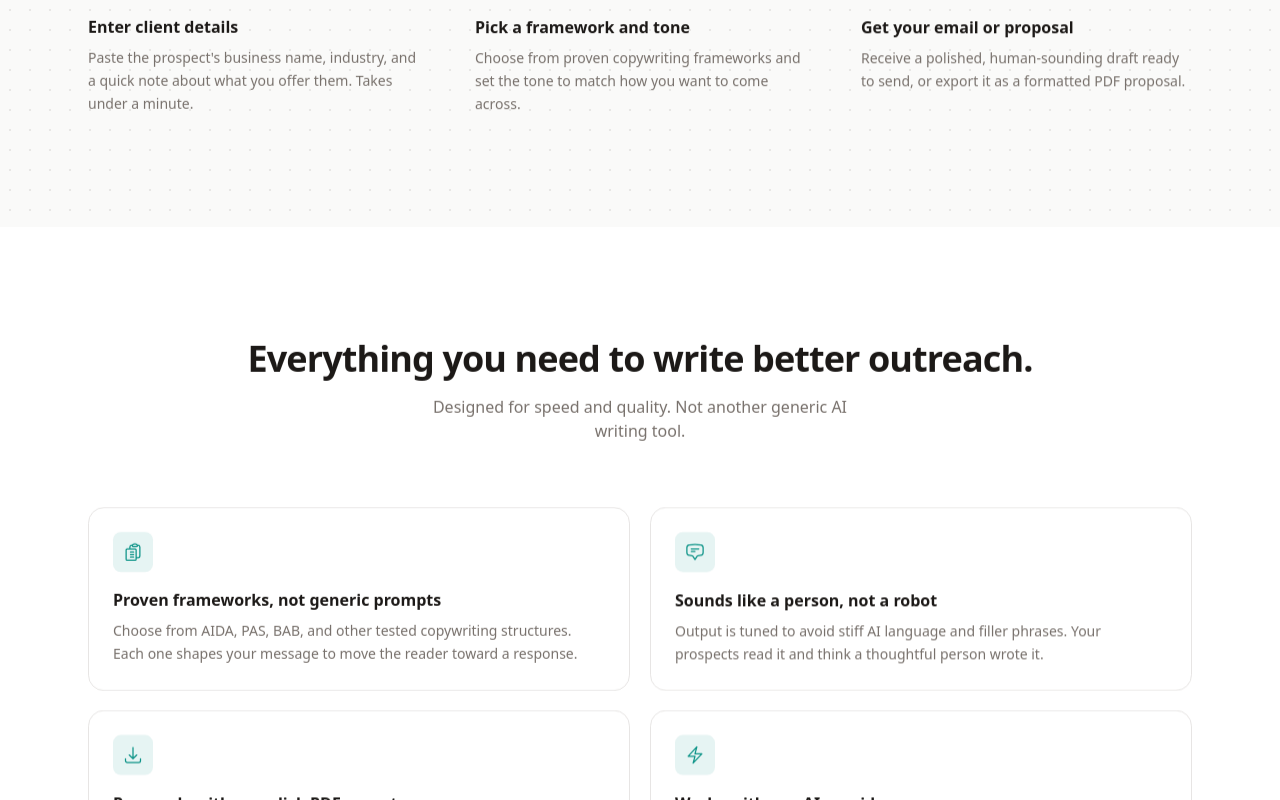
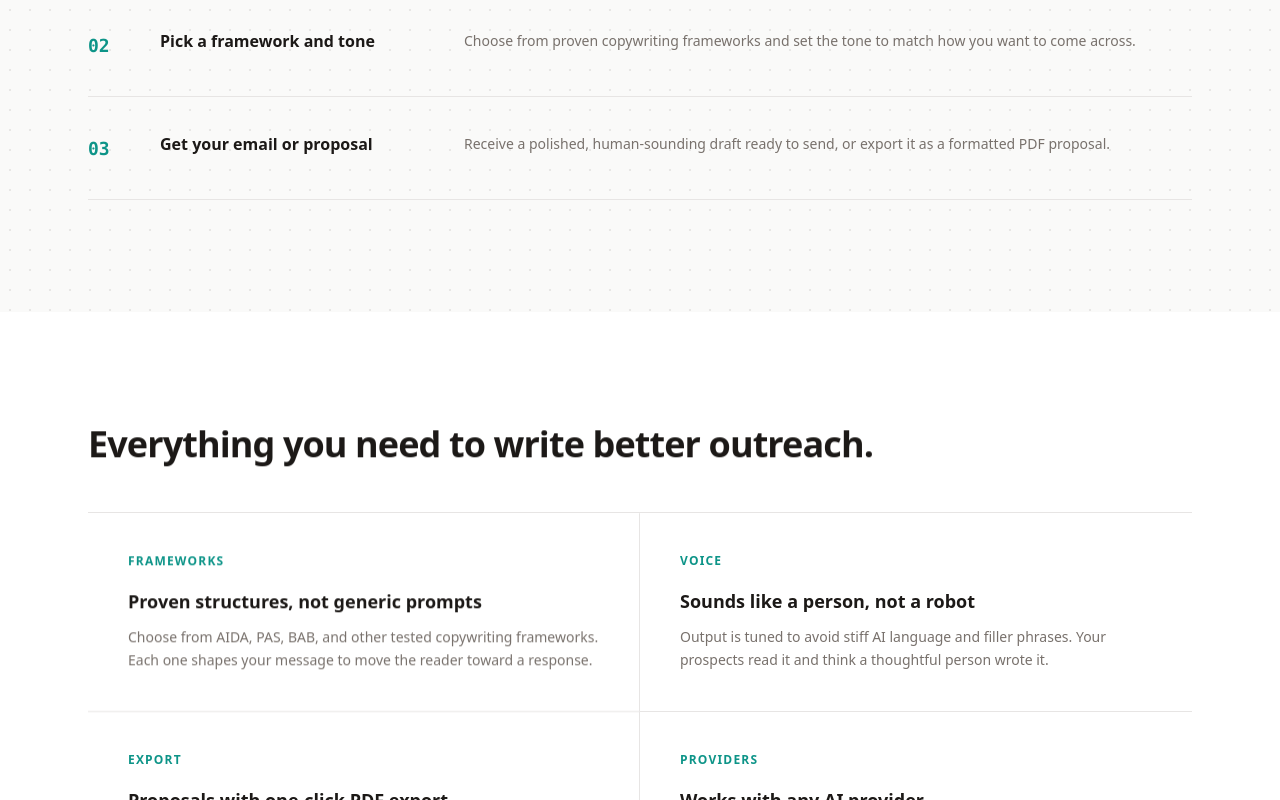
Before and after one commit to AnsabIqbal23/AI_Cold_Email_And_Proposal_Geneartor, a Next.js app: page / in a window 1280 px wide. Shown: the part 1180-1980 px from the top of the page. Built offline with nearby package versions, Linux system fonts and the light colour scheme.

Commit message:
Updated UI

```diff
--- a/components/landing/Features.tsx
+++ b/components/landing/Features.tsx
@@ -2,88 +2,28 @@ import AnimateIn from "@/components/landing/AnimateIn";
 
 const FEATURES = [
   {
-    title: "Proven frameworks, not generic prompts",
+    label: "Frameworks",
+    title: "Proven structures, not generic prompts",
     description:
-      "Choose from AIDA, PAS, BAB, and other tested copywriting structures. Each one shapes your message to move the reader toward a response.",
-    icon: (
-      <svg
-        viewBox="0 0 24 24"
-        fill="none"
-        stroke="currentColor"
-        strokeWidth="1.5"
-        className="h-5 w-5"
-        aria-hidden
-      >
-        <path
-          strokeLinecap="round"
-          strokeLinejoin="round"
-          d="M9 12h3.75M9 15h3.75M9 18h3.75m3 .75H18a2.25 2.25 0 002.25-2.25V6.108c0-1.135-.845-2.098-1.976-2.192a48.424 48.424 0 00-1.123-.08m-5.801 0c-.065.21-.1.433-.1.664 0 .414.336.75.75.75h4.5a.75.75 0 00.75-.75 2.25 2.25 0 00-.1-.664m-5.8 0A2.251 2.251 0 0113.5 2.25H15c1.012 0 1.867.668 2.15 1.586m-5.8 0c-.376.023-.75.05-1.124.08C9.095 4.01 8.25 4.973 8.25 6.108V8.25m0 0H4.875c-.621 0-1.125.504-1.125 1.125v11.25c0 .621.504 1.125 1.125 1.125h9.75c.621 0 1.125-.504 1.125-1.125V9.375c0-.621-.504-1.125-1.125-1.125H8.25z"
-        />
-      </svg>
-    ),
+      "Choose from AIDA, PAS, BAB, and other tested copywriting frameworks. Each one shapes your message to move the reader toward a response.",
   },
   {
+    label: "Voice",
     title: "Sounds like a person, not a robot",
     description:
       "Output is tuned to avoid stiff AI language and filler phrases. Your prospects read it and think a thoughtful person wrote it.",
-    icon: (
-      <svg
-        viewBox="0 0 24 24"
-        fill="none"
-        stroke="currentColor"
-        strokeWidth="1.5"
-        className="h-5 w-5"
-        aria-hidden
-      >
-        <path
-          strokeLinecap="round"
-          strokeLinejoin="round"
-          d="M7.5 8.25h9m-9 3H12m-9.75 1.51c0 1.6 1.123 2.994 2.707 3.227 1.129.166 2.27.293 3.423.379.35.026.67.21.865.501L12 21l2.755-4.133a1.14 1.14 0 01.865-.501 48.172 48.172 0 003.423-.379c1.584-.233 2.707-1.626 2.707-3.228V6.741c0-1.602-1.123-2.995-2.707-3.228A48.394 48.394 0 0012 3c-2.392 0-4.744.175-7.043.513C3.373 3.746 2.25 5.14 2.25 6.741v6.018z"
-        />
-      </svg>
-    ),
   },
   {
+    label: "Export",
     title: "Proposals with one-click PDF export",
     description:
       "Go from a structured proposal to a formatted PDF document in one click. Ready to attach and send, no extra tools needed.",
-    icon: (
-      <svg
-        viewBox="0 0 24 24"
-        fill="none"
-        stroke="currentColor"
-        strokeWidth="1.5"
-        className="h-5 w-5"
-        aria-hidden
-      >
-        <path
-          strokeLinecap="round"
-          strokeLinejoin="round"
-          d="M3 16.5v2.25A2.25 2.25 0 005.25 21h13.5A2.25 2.25 0 0021 18.75V16.5M16.5 12L12 16.5m0 0L7.5 12m4.5 4.5V3"
-        />
-      </svg>
-    ),
   },
   {
+    label: "Providers",
     title: "Works with any AI provider",
     description:
       "Powered by Google Gemini Flash with Groq as a fallback. All calls happen server-side and nothing is stored. Free to use.",
-    icon: (
-      <svg
-        viewBox="0 0 24 24"
-        fill="none"
-        stroke="currentColor"
-        strokeWidth="1.5"
-        className="h-5 w-5"
-        aria-hidden
-      >
-        <path
-          strokeLinecap="round"
-          strokeLinejoin="round"
-          d="M3.75 13.5l10.5-11.25L12 10.5h8.25L9.75 21.75 12 13.5H3.75z"
-        />
-      </svg>
-    ),
   },
 ];
 
@@ -91,47 +31,45 @@ export default function Features() {
   return (
     <section className="bg-white py-20 lg:py-28">
       <div className="mx-auto max-w-6xl px-6">
-        <AnimateIn className="mb-16 text-center">
+        <AnimateIn className="mb-12">
           <h2
-            className="mb-4 text-3xl font-bold tracking-tight lg:text-4xl"
+            className="text-3xl font-bold tracking-tight lg:text-4xl"
             style={{ color: "var(--color-text-primary)" }}
           >
             Everything you need to write better outreach.
           </h2>
-          <p
-            className="mx-auto max-w-md text-base"
-            style={{ color: "var(--color-text-secondary)" }}
-          >
-            Designed for speed and quality. Not another generic AI writing
-            tool.
-          </p>
         </AnimateIn>
 
-        <div className="grid grid-cols-1 gap-5 sm:grid-cols-2">
+        {/* 2-column newspaper grid — lines only, no card backgrounds */}
+        <div className="border-t border-stone-200">
+          <div className="grid grid-cols-1 md:grid-cols-2">
             {FEATURES.map((feature, i) => (
-            <AnimateIn key={feature.title} delay={i * 75}>
+              <AnimateIn key={feature.title} delay={(i % 2) * 80 + Math.floor(i / 2) * 50}>
                 <div
-                className="landing-feature-card h-full rounded-2xl border p-6"
-                style={{
-                  borderColor: "var(--color-border)",
-                  backgroundColor: "var(--color-surface)",
-                }}
+                  className={[
+                    "h-full p-8 lg:p-10",
+                    "border-b border-stone-200",
+                    "transition-colors duration-200 hover:bg-stone-50",
+                    i % 2 === 0 ? "md:border-r md:border-stone-200" : "",
+                  ]
+                    .filter(Boolean)
+                    .join(" ")}
                 >
-                <div
-                  className="mb-4 flex h-10 w-10 items-center justify-center rounded-lg"
-                  style={{
-                    backgroundColor: "rgba(13,148,136,0.1)",
-                    color: "var(--color-accent)",
-                  }}
+                  {/* Small uppercase label — replaces the icon */}
+                  <span
+                    className="mb-5 block text-xs font-semibold uppercase tracking-widest"
+                    style={{ color: "var(--color-accent)" }}
                   >
-                  {feature.icon}
-                </div>
+                    {feature.label}
+                  </span>
+
                   <h3
-                  className="mb-2 text-base font-semibold"
+                    className="mb-3 text-lg font-bold leading-snug"
                     style={{ color: "var(--color-text-primary)" }}
                   >
                     {feature.title}
                   </h3>
+
                   <p
                     className="text-sm leading-relaxed"
                     style={{ color: "var(--color-text-secondary)" }}
@@ -143,6 +81,7 @@ export default function Features() {
             ))}
           </div>
         </div>
+      </div>
     </section>
   );
 }
--- a/components/landing/HowItWorks.tsx
+++ b/components/landing/HowItWorks.tsx
@@ -23,43 +23,33 @@ const STEPS = [
 
 export default function HowItWorks() {
   return (
-    <section
-      id="how-it-works"
-      className="py-20 lg:py-28"
-    >
+    <section id="how-it-works" className="py-20 lg:py-28">
       <div className="mx-auto max-w-6xl px-6">
-        <AnimateIn className="mb-16 text-center">
+        <AnimateIn className="mb-12">
           <h2
-            className="mb-4 text-3xl font-bold tracking-tight lg:text-4xl"
+            className="text-3xl font-bold tracking-tight lg:text-4xl"
             style={{ color: "var(--color-text-primary)" }}
           >
             Three steps to a great first impression.
           </h2>
-          <p
-            className="mx-auto max-w-md text-base"
-            style={{ color: "var(--color-text-secondary)" }}
-          >
-            No prompting required. Just fill in the details and let the tool
-            do the writing.
-          </p>
         </AnimateIn>
 
-        <div className="grid grid-cols-1 gap-10 md:grid-cols-3 lg:gap-14">
+        <div className="border-t border-stone-200">
           {STEPS.map((step, index) => (
-            <AnimateIn key={step.number} delay={index * 100}>
-              <div className="flex items-start gap-4 md:flex-col md:gap-4">
-                <div
-                  className="flex h-11 w-11 shrink-0 items-center justify-center rounded-xl text-sm font-bold"
-                  style={{
-                    backgroundColor: "rgba(13,148,136,0.1)",
-                    color: "var(--color-accent)",
-                  }}
+            <AnimateIn key={step.number} delay={index * 80}>
+              <div className="flex gap-5 border-b border-stone-200 py-9 transition-colors duration-200 hover:bg-white/70 sm:gap-8">
+                {/* Step number — plain mono text, no box */}
+                <span
+                  className="w-10 shrink-0 pt-0.5 font-mono text-lg font-bold tabular-nums"
+                  style={{ color: "var(--color-accent)" }}
                 >
                   {step.number}
-                </div>
-                <div>
+                </span>
+
+                {/* Title + description — stacked on mobile, side-by-side on md+ */}
+                <div className="flex flex-1 flex-col gap-2 md:flex-row md:gap-10 lg:gap-16">
                   <h3
-                    className="mb-2 text-base font-semibold"
+                    className="shrink-0 text-base font-semibold leading-snug md:w-52 lg:w-60"
                     style={{ color: "var(--color-text-primary)" }}
                   >
                     {step.title}
```
Lines whose indentation alone changed are shown as unchanged.
